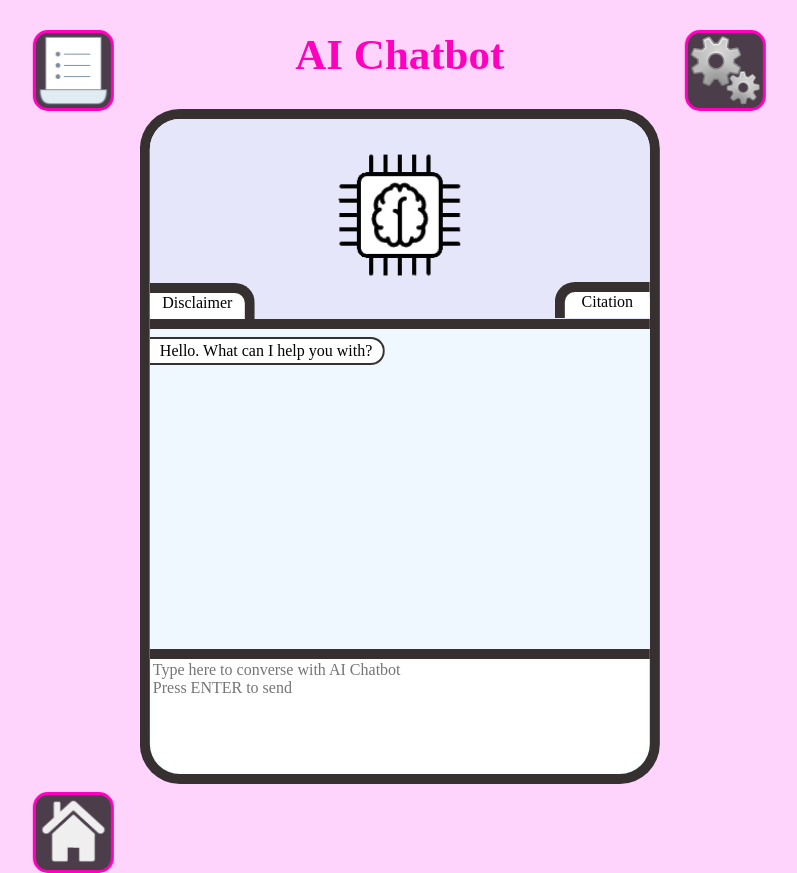
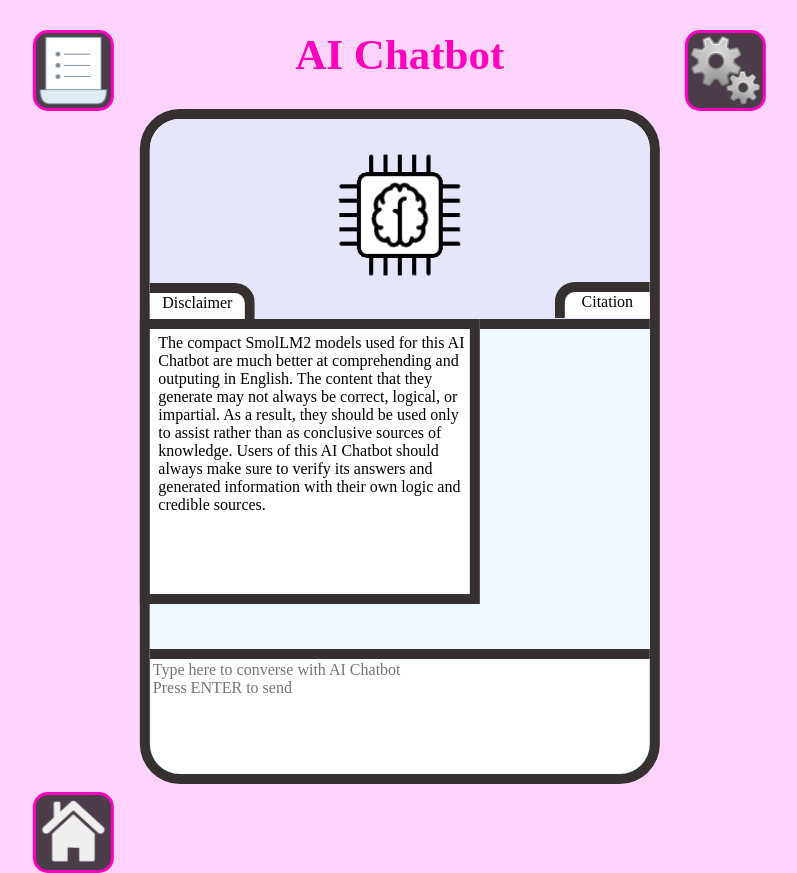
Before and after one commit to GraberMN/ToolHaven, a React (Create React App) app: page / in a window 1280 px wide. Both pictures are taken after a click on the picture 490 px from the left and 380 px from the top of the page. Shown: the top 873 px of the page, without its empty margins (337-1134 px from the left). Built offline with nearby package versions, Linux system fonts and the light colour scheme.

Commit message:
Created/finished Disclaimer Box

```diff
--- a/src/components/AIChatbot.js
+++ b/src/components/AIChatbot.js
@@ -223,12 +223,15 @@ function AIChatbot({ aiChatbotImagesArray, moveToAIChatbot, setMoveToAIChatbot }
             <div id='aiChatbotTitle' draggable={false} ref={aiChatbotTitleRef}>AI Chatbot</div>
             <span id='aiChatbotContainer' draggable={false} ref={aiChatbotContainerRef}>
                 <div id='aiChatbotProfile'>
-                    <div id='disclaimerButton'>Disclaimer</div>
-                    <span id='disclaimerBox'>
-
+                    <div onClick={() => openOrClose(disclaimerBox)} id='disclaimerButton' title='toDisclaimer'>Disclaimer</div>
+                    <span id='disclaimerBox' draggable={false} ref={disclaimerBox}>
+                        The compact SmolLM2 models used for this AI Chatbot are much better at comprehending and outputing in English.
+                        The content that they generate may not always be correct, logical, or impartial. As a result, they should
+                        be used only to assist rather than as conclusive sources of knowledge. Users of this AI Chatbot should
+                        always make sure to verify its answers and generated information with their own logic and credible sources.
                     </span>
                     <img id='aiChatbotPic' src={aiChatbotThumbnailTransparent} alt='aiChatbotPic' title='aiChatbotPic' />
-                    <div onClick={() => openOrClose(citationBox)} id='citationButton'>Citation</div>
+                    <div onClick={() => openOrClose(citationBox)} id='citationButton' title='toCitation'>Citation</div>
                     <span id='citationBox' draggable={false} ref={citationBox}></span>
                 </div>
                 <div id='humanAIConvoContainer' ref={humanAIConvoContainerRef}>
--- a/src/components/aiChatbot.css
+++ b/src/components/aiChatbot.css
@@ -183,13 +183,22 @@ li {
 #disclaimerButton:hover {
     background-color: rgb(204, 231, 255);
 }
-
 #disclaimerButton:active {
     background-color: white;
 }
 #disclaimerBox {
     position: absolute;
-
+    width: 311px;
+    height: 260px;
+    border: solid 10px rgba(53, 47, 47, 0.993);
+    background-color: white;
+    transform: translateX(-173px) translateY(200px);
+    text-align: left;
+    overflow-x: hidden;
+    overflow-y: hidden;
+    padding-top: 5px;
+    padding-left: 9px;
+    z-index: 995;
 }
 #aiChatbotProfile {
     width: 500px;
@@ -229,7 +238,7 @@ li {
     height: 225px;
     border: solid 10px rgba(53, 47, 47, 0.993);
     background-color: white;
-    transform: translateX(-202px) translateY(200px);
+    transform: translateX(-203px) translateY(200px);
     text-align: left;
     overflow-x: scroll;
     overflow-y: hidden;
@@ -250,8 +259,8 @@ li {
 #citationBox::-webkit-scrollbar-track-piece {
     background: none;
     border-radius: 20px;
-    margin-right: 5px;
-    margin-left: 5px;
+    margin-left: 3px;
+    margin-right: 3px;
 }
 #aiChatbotPic {
     width: 175px;
```
